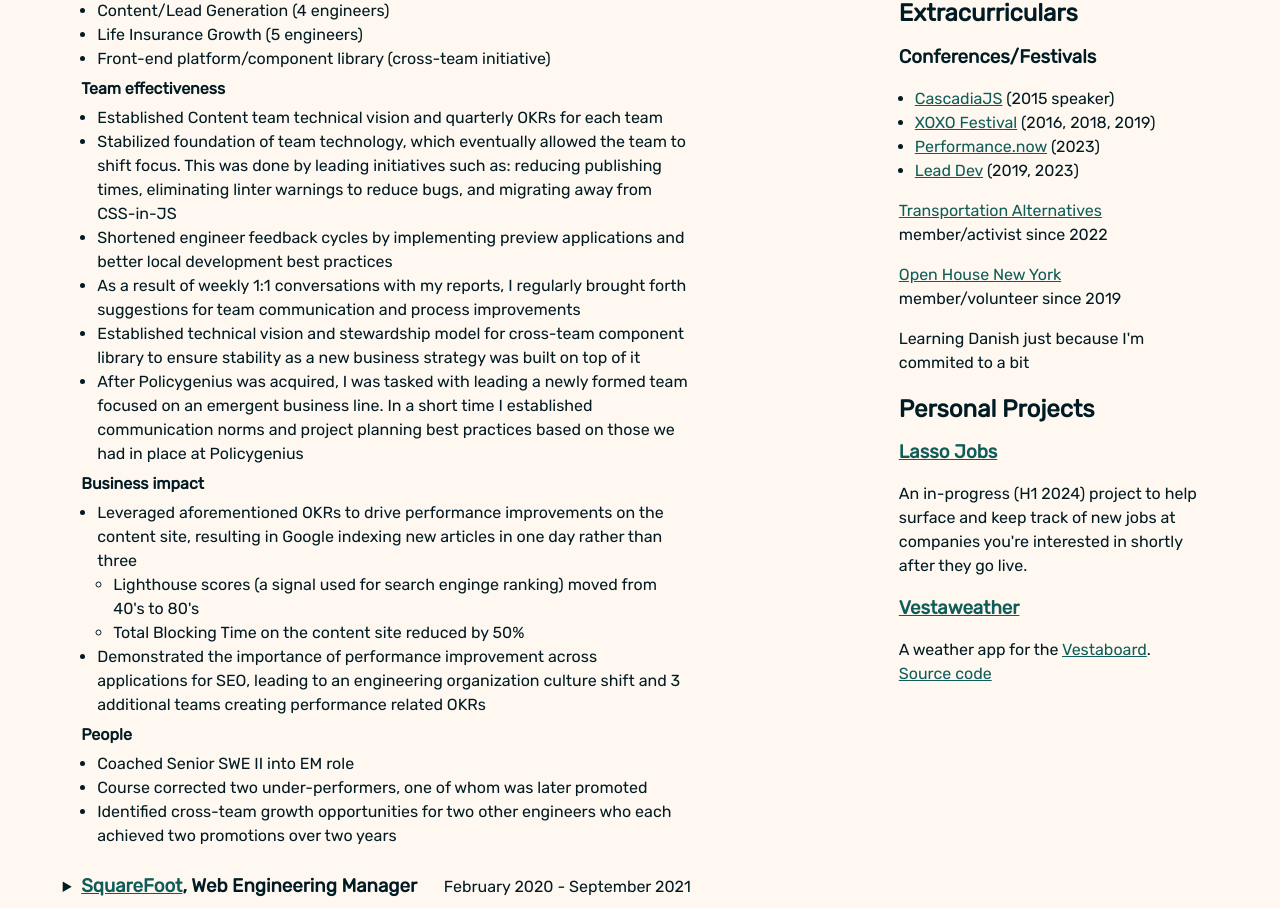
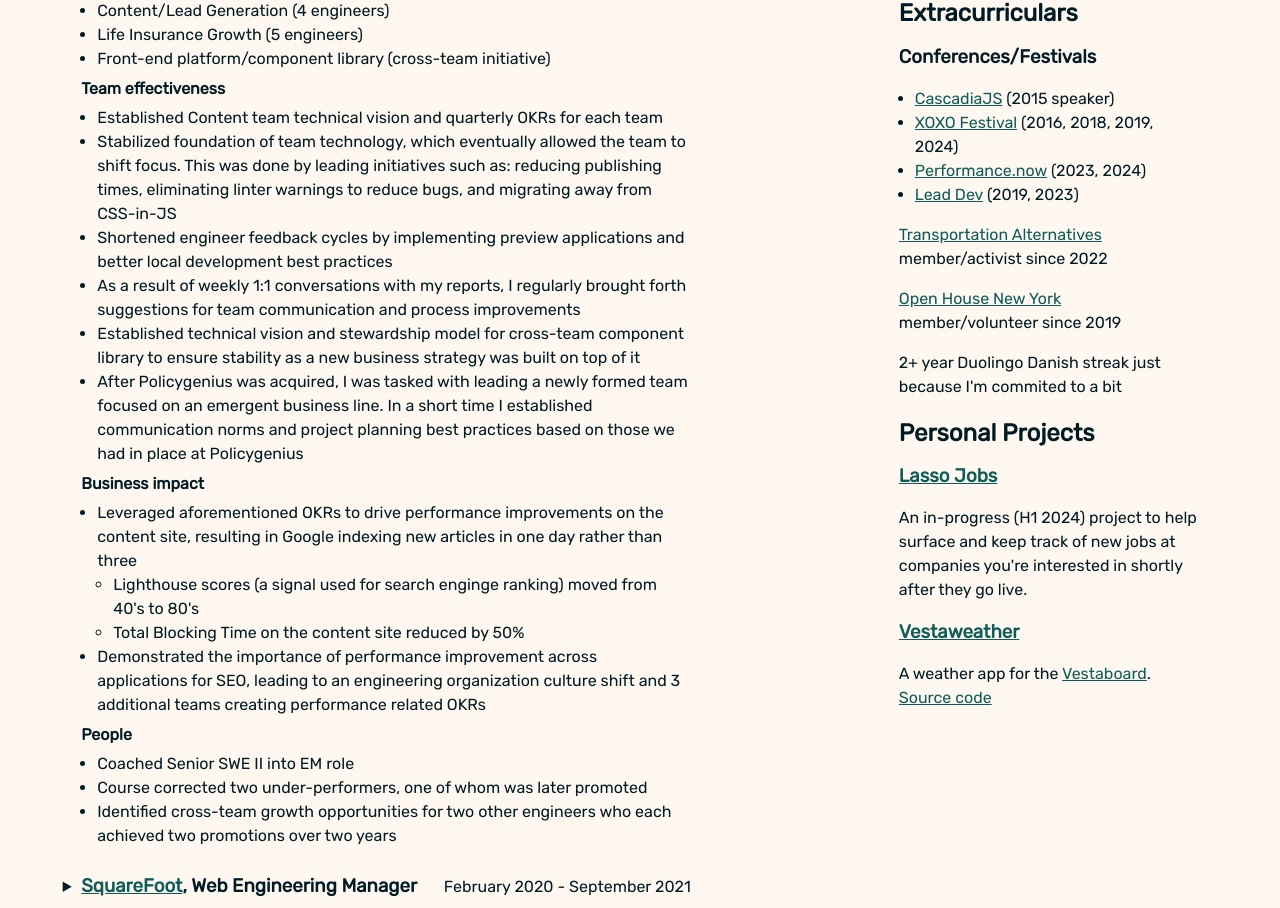
Before and after one commit to alanmoo/alanmoo-svelte, a SvelteKit app: page /resume in a window 1280 px wide. Shown: the part 1195-2103 px from the top of the page. Built offline with nearby package versions, Linux system fonts and the light colour scheme.

Commit message:
Extracirricular updates

```diff
--- a/src/routes/resume/+page.svelte
+++ b/src/routes/resume/+page.svelte
@@ -87,9 +87,9 @@
       <ul>
         <li><a href="https://cascadiajs.com/">CascadiaJS</a> (2015 speaker)</li>
         <li>
-          <a href="https://xoxofest.com/">XOXO Festival</a> (2016, 2018, 2019)
+          <a href="https://xoxofest.com/">XOXO Festival</a> (2016, 2018, 2019, 2024)
         </li>
-        <li><a href="https://perfnow.nl/">Performance.now</a> (2023)</li>
+        <li><a href="https://perfnow.nl/">Performance.now</a> (2023, 2024)</li>
         <li><a href="https://leaddev.com/">Lead Dev</a> (2019, 2023)</li>
       </ul>
       <p>
@@ -100,7 +100,7 @@
         <a href="https://ohny.org">Open House New York</a> member/volunteer since
         2019
       </p>
-      <p>Learning Danish just because I'm commited to a bit</p>
+      <p>2+ year Duolingo Danish streak just because I'm commited to a bit</p>
       <h2>Personal Projects</h2>
       <h3><a href="https://lassojobs.lol/">Lasso Jobs</a></h3>
       <p>
```
